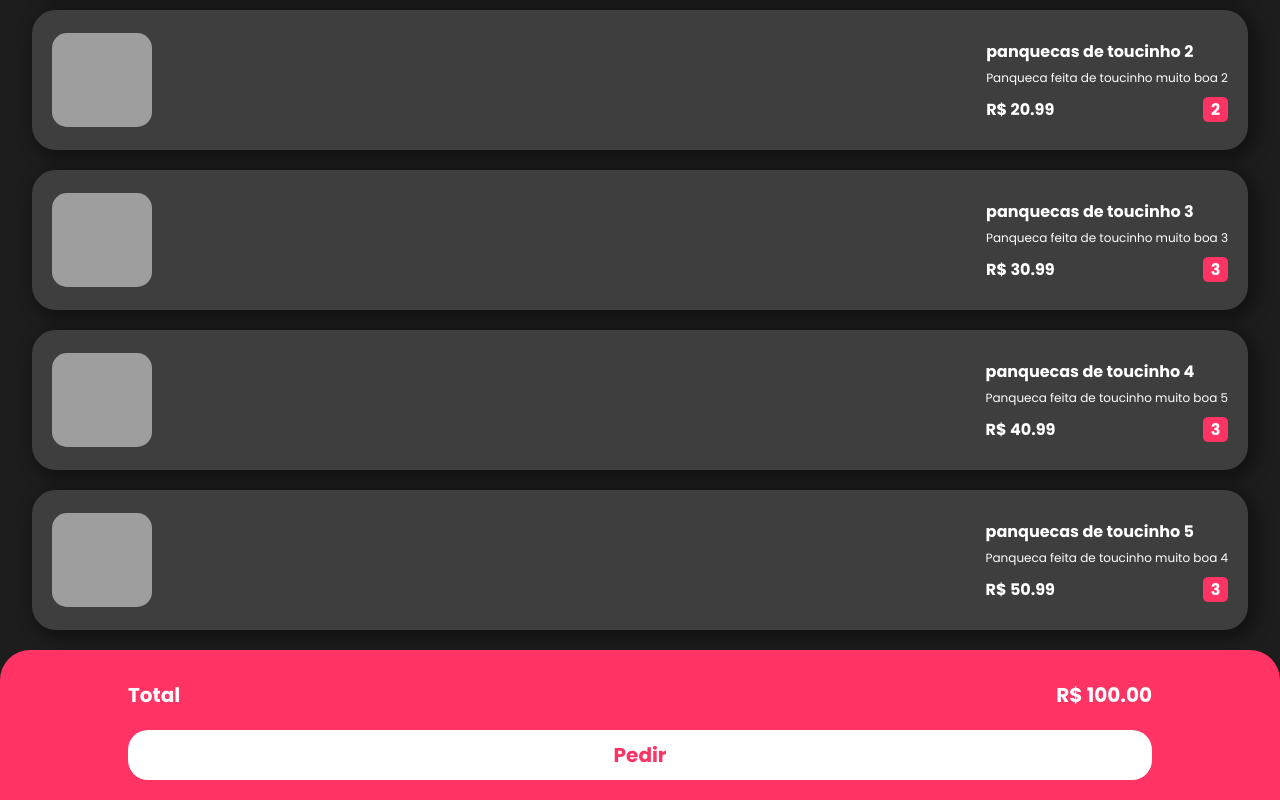
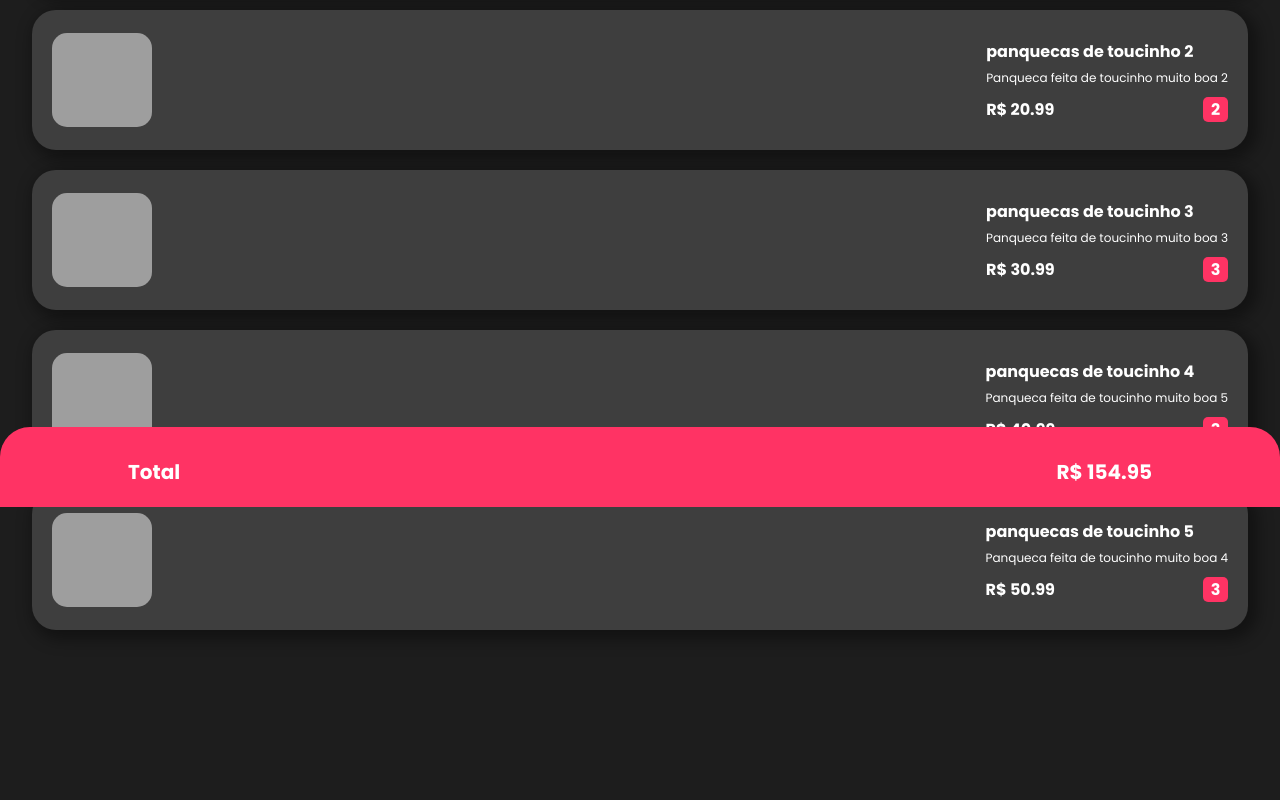
Before and after one commit to NadyCarboni/FrontEnd-fatec-food, a React (Create React App) app: page /cart in a window 1280 px wide. Shown: the part 293-1093 px from the top of the page. After the commit the page ends 1023 px from the top, so only its background shows below. Built offline with nearby package versions, Linux system fonts and the light colour scheme; grey boxes are pictures that could not be loaded; a web font is replaced by a local one.

Commit message:
resolve things

```diff
--- a/src/Pages/Cart/Cart.tsx
+++ b/src/Pages/Cart/Cart.tsx
@@ -53,6 +53,10 @@
     },
   ]);
 
+  const precos = requestList.map((p) => p.price);
+  const somar = (acumulado: number, x: number) => acumulado + x;
+  const total = precos.reduce(somar).toFixed(2);
+
   return (
     <>
       <div className="cart">
@@ -61,7 +65,6 @@
           {Array.isArray(requestList) &&
             requestList.map((item) => {
               if (!item.id) return null;
-
               return (
                 <div className="cart__item-card-container">
                   <div className="return-button">
@@ -99,15 +102,13 @@
             })}
         </div>
       </div>
+
+      <div className="white-space" />
       <div className="cart__request-container">
         <div className="cart__request-info">
           <p className="cart__request-info-p">Total</p>
-          <p className="cart__request-info-p">R$ 100.00</p>
+          <p className="cart__request-info-p">{`R$ ${total}`}</p>
         </div>
-
-        <button type="button" className="cart__request-button">
-          Pedir
-        </button>
       </div>
     </>
   );
--- a/src/Pages/Cart/cart.css
+++ b/src/Pages/Cart/cart.css
@@ -4,7 +4,7 @@
 }
 
 .white-space {
-  height: 100px;
+  height: 200px;
 }
 
 .return-button {
@@ -105,13 +105,16 @@
 .cart__request-container {
   background-color: #FF3364;
   width: 100%;
-  height: 150px;
+  height: 80px;
   display: flex;
   justify-self: center;
   align-items: center;
   flex-direction: column;
   border-top-left-radius: 30px;
   border-top-right-radius: 30px;
+
+  position: fixed;
+  bottom: 0px;
 }
 
 .cart__request-info {
--- a/src/Pages/Home/Main/Componentes/Recomendados/recomendados.tsx
+++ b/src/Pages/Home/Main/Componentes/Recomendados/recomendados.tsx
@@ -1,3 +1,4 @@
+import { ExclamationCircleFilled } from "@ant-design/icons";
 import React, { useEffect, useState } from "react";
 
 import Produto from "./produto";
@@ -19,12 +20,20 @@
     if (productList) setProducts(productList);
   }, [productList]);
 
-  console.log("products", products);
-
   return (
     <div>
       <div className="m-4 mt-0">
-        <h4 className="title-name">Recomendados</h4>
+        <h4 className="title-name">Produtos</h4>
+        {products.length <= 0 ? (
+          <div className="produtos-error-container">
+            <div className="produtos-error-content">
+              <ExclamationCircleFilled className="produtos-error-icon" />
+              <p className="produtos-error-title">
+                Nenhum produto encontrado !
+              </p>
+            </div>
+          </div>
+        ) : (
           <div className="produtos">
             {Array.isArray(products) &&
               products.map((item) => {
@@ -38,6 +47,7 @@
                 );
               })}
           </div>
+        )}
       </div>
     </div>
   );
--- a/src/Pages/Home/Main/style.css
+++ b/src/Pages/Home/Main/style.css
@@ -106,3 +106,35 @@
 .produtos .legenda p {
   font-size: 0.7rem;
 }
+
+/* Error  */
+
+.produtos-error-container {
+  display: flex;
+  justify-content: center;
+  align-items: center;
+}
+
+.produtos-error-content {
+  display: flex;
+  justify-content: center;
+  align-items: center;
+  height: 200px;
+  width: 200px;
+  border-radius: 20px;
+  flex-direction: column;
+  background-color: var(--red-100);
+  margin-top: 70px;
+  text-align: center;
+
+  padding: 1rem ;
+}
+
+.produtos-error-icon {
+  font-size: 80px;
+  margin-bottom: 20px;
+}
+
+.produtos-error-title {
+  font-size: 1.2em;
+}
```
Also changed, not shown: src/Pages/Home/Main/Componentes/input.tsx (+10 -3 lines). Lines whose indentation alone changed are shown as unchanged.
